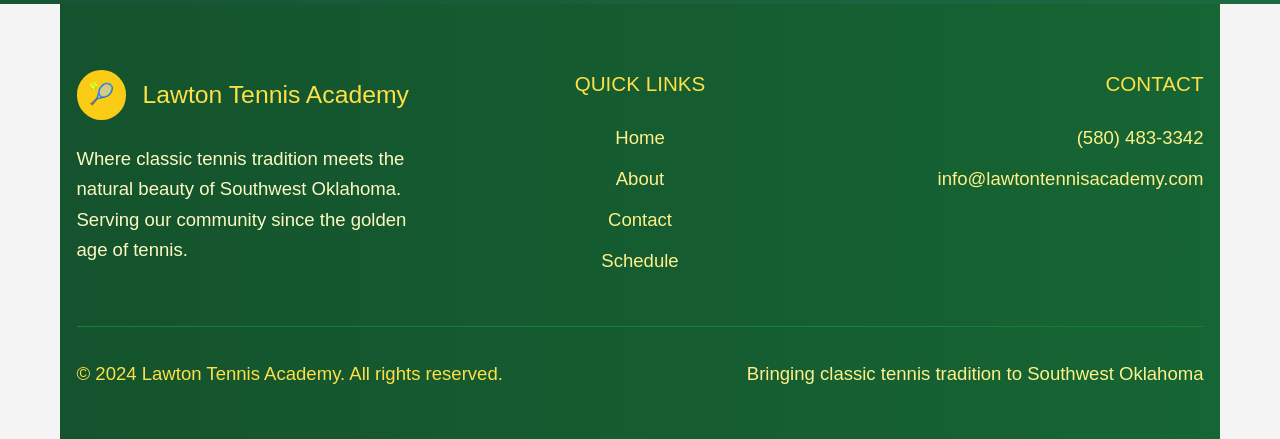
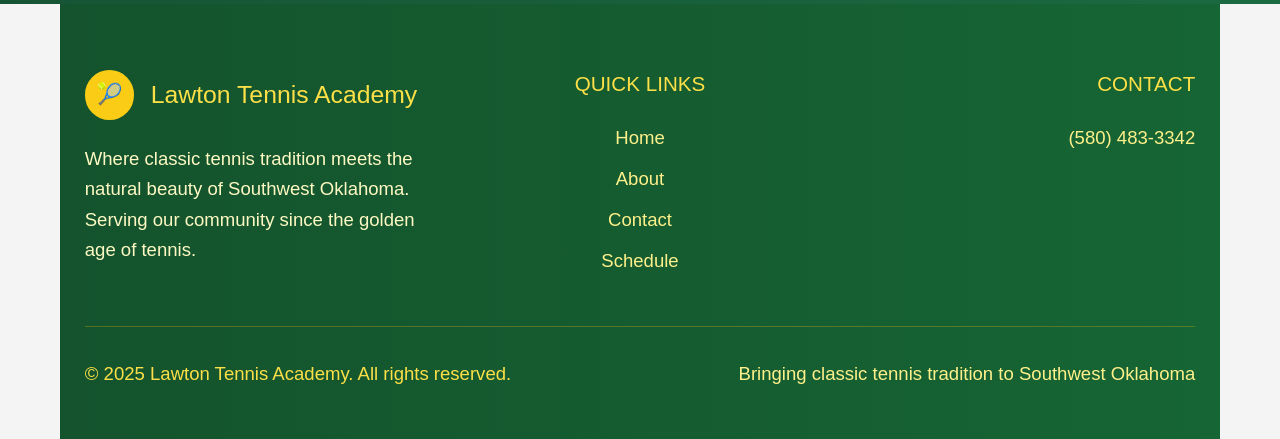
Before and after one commit to tonyt71-tech/lta, a React (Vite) app in the folder project/: page / in a window 1280 px wide. Shown: the part 3816-4255 px from the top of the page. Built offline with nearby package versions, Linux system fonts and the light colour scheme.

Commit message:
Update Footer.tsx

```diff
--- a/project/src/components/Footer.tsx
+++ b/project/src/components/Footer.tsx
@@ -2,9 +2,9 @@ import React from 'react';
 
 const Footer = () => {
   return (
-    <footer className="bg-gradient-to-r from-green-900 to-green-800 text-yellow-200 py-16 paper-texture">
-      <div className="container mx-auto px-4">
-        <div className="grid md:grid-cols-3 gap-12 max-w-6xl mx-auto">
+    <footer className="w-full bg-gradient-to-r from-green-900 to-green-800 text-yellow-200 py-16 paper-texture">
+      <div className="max-w-[1600px] mx-auto px-6">
+        <div className="grid md:grid-cols-3 gap-12">
           {/* Academy Info */}
           <div className="text-center md:text-left">
             <div className="flex items-center justify-center md:justify-start space-x-4 mb-6">
@@ -30,7 +30,7 @@ const Footer = () => {
               <li><a href="#home" className="vintage-body text-yellow-200 hover:text-yellow-400 transition-colors text-lg">Home</a></li>
               <li><a href="#about" className="vintage-body text-yellow-200 hover:text-yellow-400 transition-colors text-lg">About</a></li>
               <li><a href="#contact" className="vintage-body text-yellow-200 hover:text-yellow-400 transition-colors text-lg">Contact</a></li>
-              <li><a href="#" className="vintage-body text-yellow-200 hover:text-yellow-400 transition-colors text-lg">Schedule</a></li>
+              <li><a href="#schedule" className="vintage-body text-yellow-200 hover:text-yellow-400 transition-colors text-lg">Schedule</a></li>
             </ul>
           </div>
 
@@ -41,15 +41,14 @@ const Footer = () => {
             </h4>
             <div className="space-y-3 vintage-body text-yellow-200 text-lg">
               <p>(580) 483-3342</p>
-              <p>info@lawtontennisacademy.com</p>
             </div>
           </div>
         </div>
 
-        <div className="border-t border-green-700 mt-12 pt-8">
-          <div className="flex flex-col md:flex-row justify-between items-center max-w-6xl mx-auto">
+        <div className="border-t border-yellow-500/30 mt-12 pt-8">
+          <div className="flex flex-col md:flex-row justify-between items-center">
             <p className="vintage-body text-yellow-300 text-lg mb-4 md:mb-0">
-              © 2024 Lawton Tennis Academy. All rights reserved.
+              © {new Date().getFullYear()} Lawton Tennis Academy. All rights reserved.
             </p>
             <p className="vintage-body text-yellow-200 text-lg">
               Bringing classic tennis tradition to Southwest Oklahoma
```
